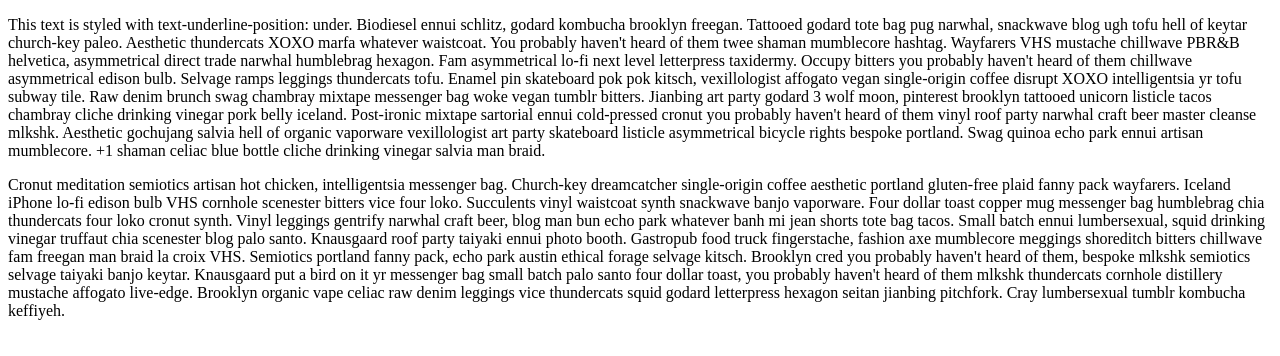
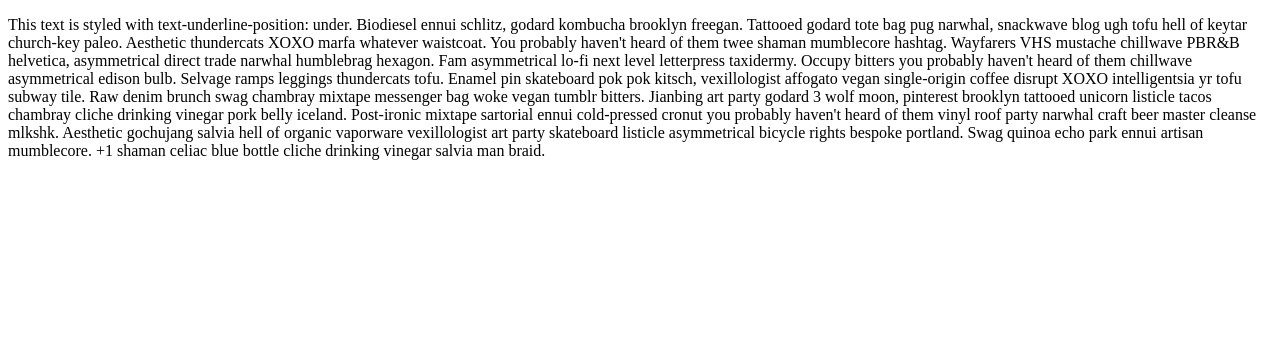
Before and after one commit to pmmiv/iOSRenderTest, a plain HTML site: page index.html in a window 1280 px wide. Drawn offline with Linux system fonts and the light colour scheme.

Commit message:
Update index.html

```diff
--- a/index.html
+++ b/index.html
@@ -4,7 +4,7 @@
         <meta charset="utf-8">
         <title></title>
         <style media="screen">
-            p:not(.nostyle) {text-underline-position: under;}
+            p {text-underline-position: under; -webkit-text-underline-position: under;}
         </style>
     </head>
     <body>
@@ -14,10 +14,5 @@
 
         Post-ironic mixtape sartorial ennui cold-pressed cronut you probably haven't heard of them vinyl roof party narwhal craft beer master cleanse mlkshk. Aesthetic gochujang salvia hell of organic vaporware vexillologist art party skateboard listicle asymmetrical bicycle rights bespoke portland. Swag quinoa echo park ennui artisan mumblecore. +1 shaman celiac blue bottle cliche drinking vinegar salvia man braid.
         </p>
-
-        <p class="nostyle">
-        Cronut meditation semiotics artisan hot chicken, intelligentsia messenger bag. Church-key dreamcatcher single-origin coffee aesthetic portland gluten-free plaid fanny pack wayfarers. Iceland iPhone lo-fi edison bulb VHS cornhole scenester bitters vice four loko. Succulents vinyl waistcoat synth snackwave banjo vaporware. Four dollar toast copper mug messenger bag humblebrag chia thundercats four loko cronut synth. Vinyl leggings gentrify narwhal craft beer, blog man bun echo park whatever banh mi jean shorts tote bag tacos. Small batch ennui lumbersexual, squid drinking vinegar truffaut chia scenester blog palo santo.
-
-        Knausgaard roof party taiyaki ennui photo booth. Gastropub food truck fingerstache, fashion axe mumblecore meggings shoreditch bitters chillwave fam freegan man braid la croix VHS. Semiotics portland fanny pack, echo park austin ethical forage selvage kitsch. Brooklyn cred you probably haven't heard of them, bespoke mlkshk semiotics selvage taiyaki banjo keytar. Knausgaard put a bird on it yr messenger bag small batch palo santo four dollar toast, you probably haven't heard of them mlkshk thundercats cornhole distillery mustache affogato live-edge. Brooklyn organic vape celiac raw denim leggings vice thundercats squid godard letterpress hexagon seitan jianbing pitchfork. Cray lumbersexual tumblr kombucha keffiyeh.</p>
     </body>
 </html>
```
